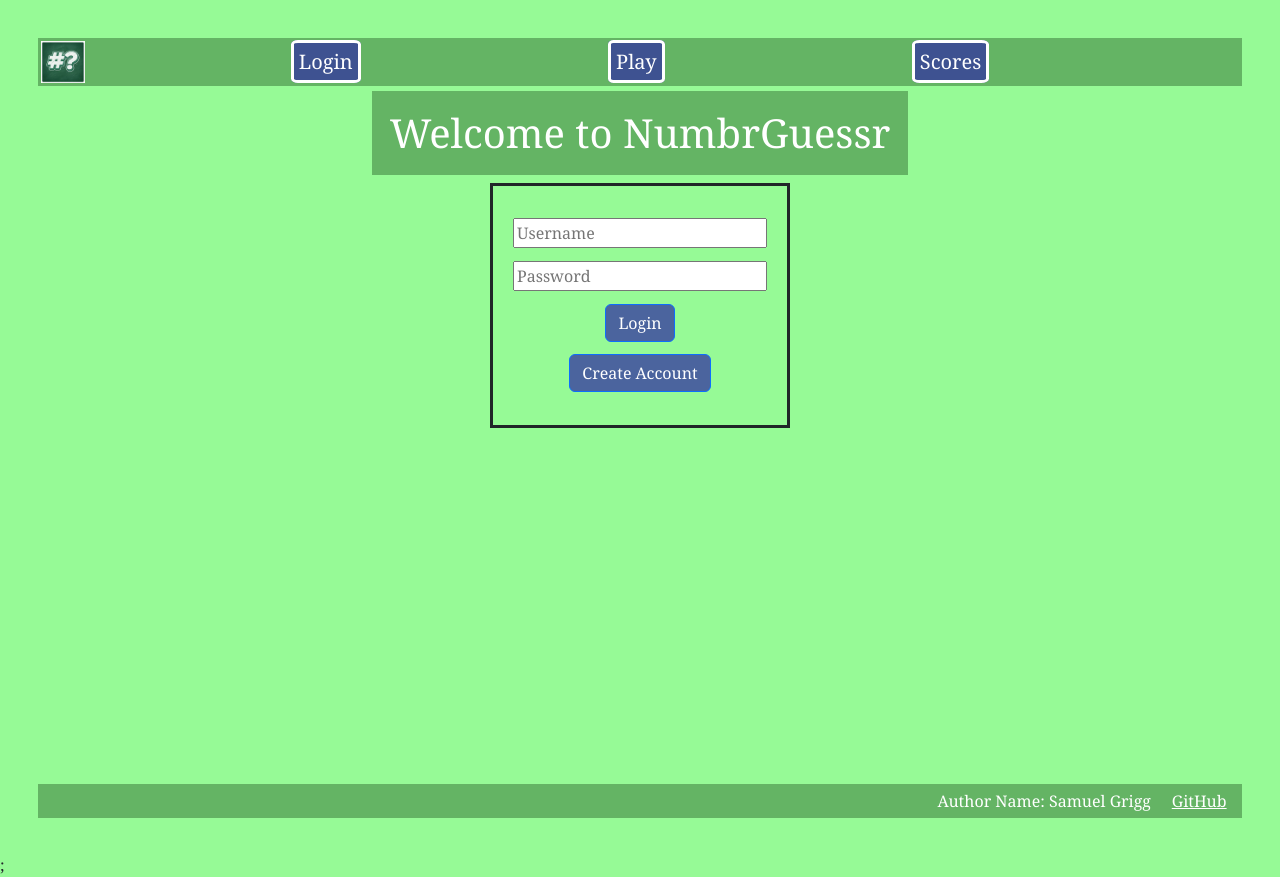
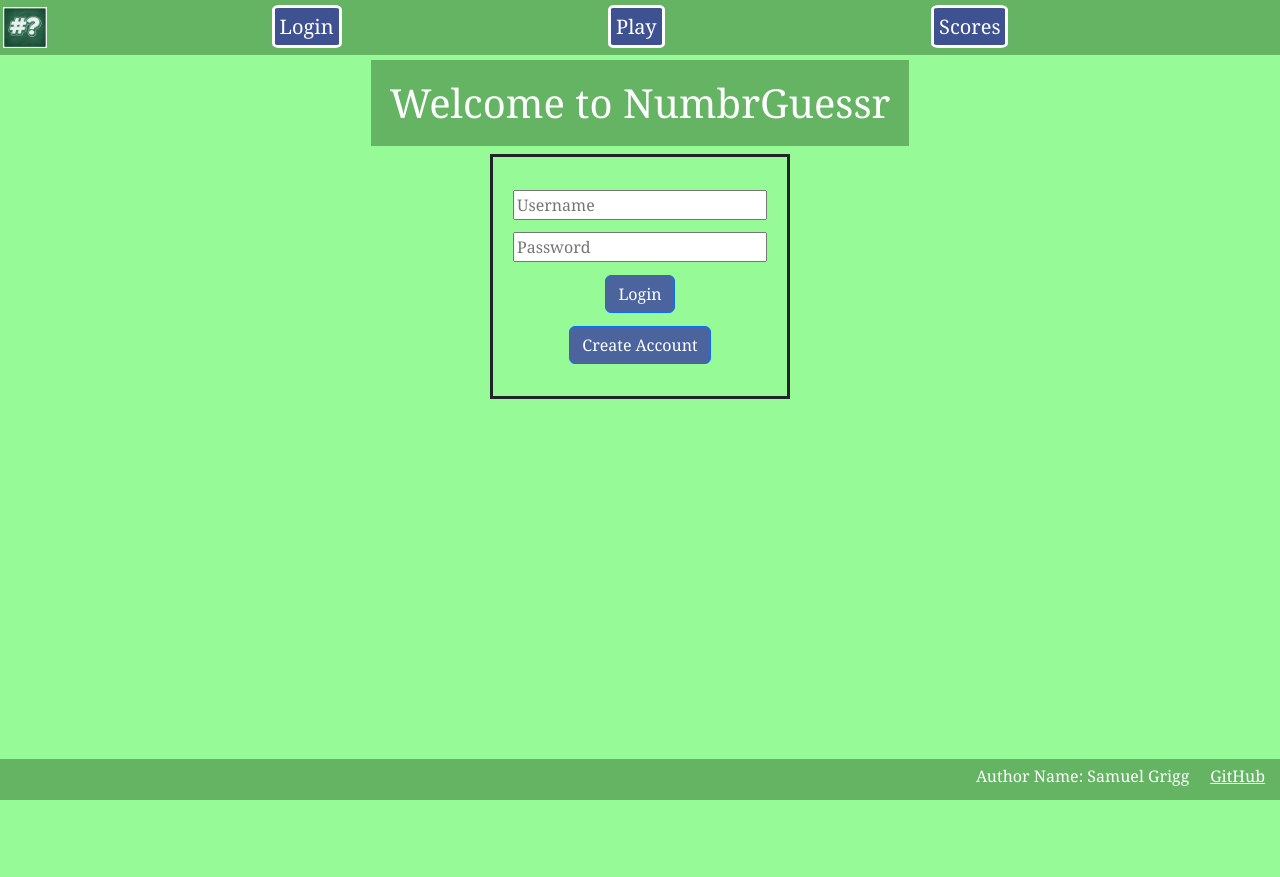
Before and after one commit to SamGrigg04/startup, a React (Vite) app: page / in a window 1280 px wide. After the commit the page ends 800 px from the top, so only its background shows below. Built offline with nearby package versions, Linux system fonts and the light colour scheme.

Commit message:
Fixed some akward visual gaps and a rogue semicolon

```diff
--- a/src/app.css
+++ b/src/app.css
@@ -13,13 +13,16 @@ html {
     "header"
     "main"
     "footer";
-    grid-template-rows: auto 90% auto;
-    min-height: 97vh;
+    grid-template-rows: auto 88% auto;
+    min-height: 100vh;
+    margin: 0px;
+    padding: 0px;
 }
 
 #root {
     background-color: rgb(150, 250, 150);
     margin: 0px;
+    padding: 0px;
 }
 
 header {
--- a/src/app.jsx
+++ b/src/app.jsx
@@ -34,7 +34,7 @@ export default function App() {
             <a href="https://github.com/SamGrigg04/startup/tree/main">GitHub</a>
           </div>
         </footer>
-      </div>;
+      </div>
     </BrowserRouter>
   );
 }
```
Also changed, not shown: index.jsx (line endings or trailing spaces).
